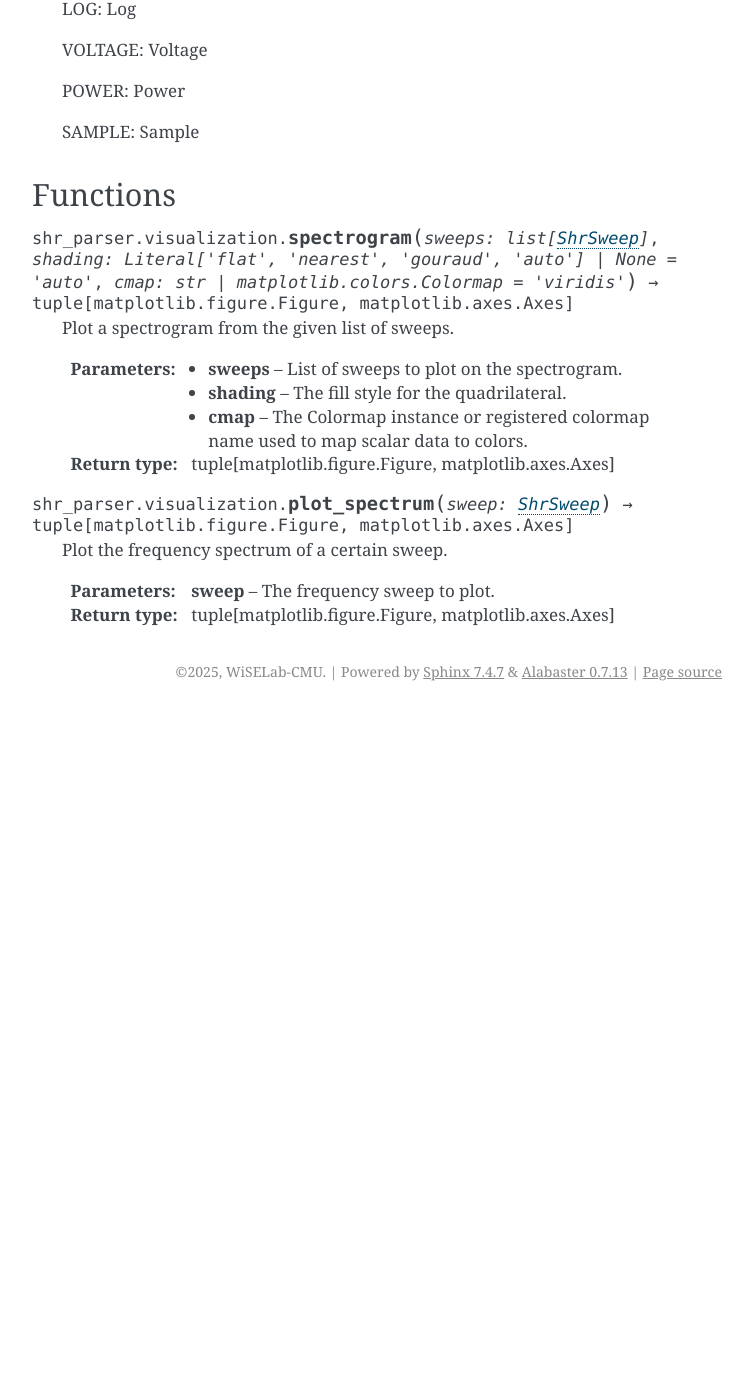
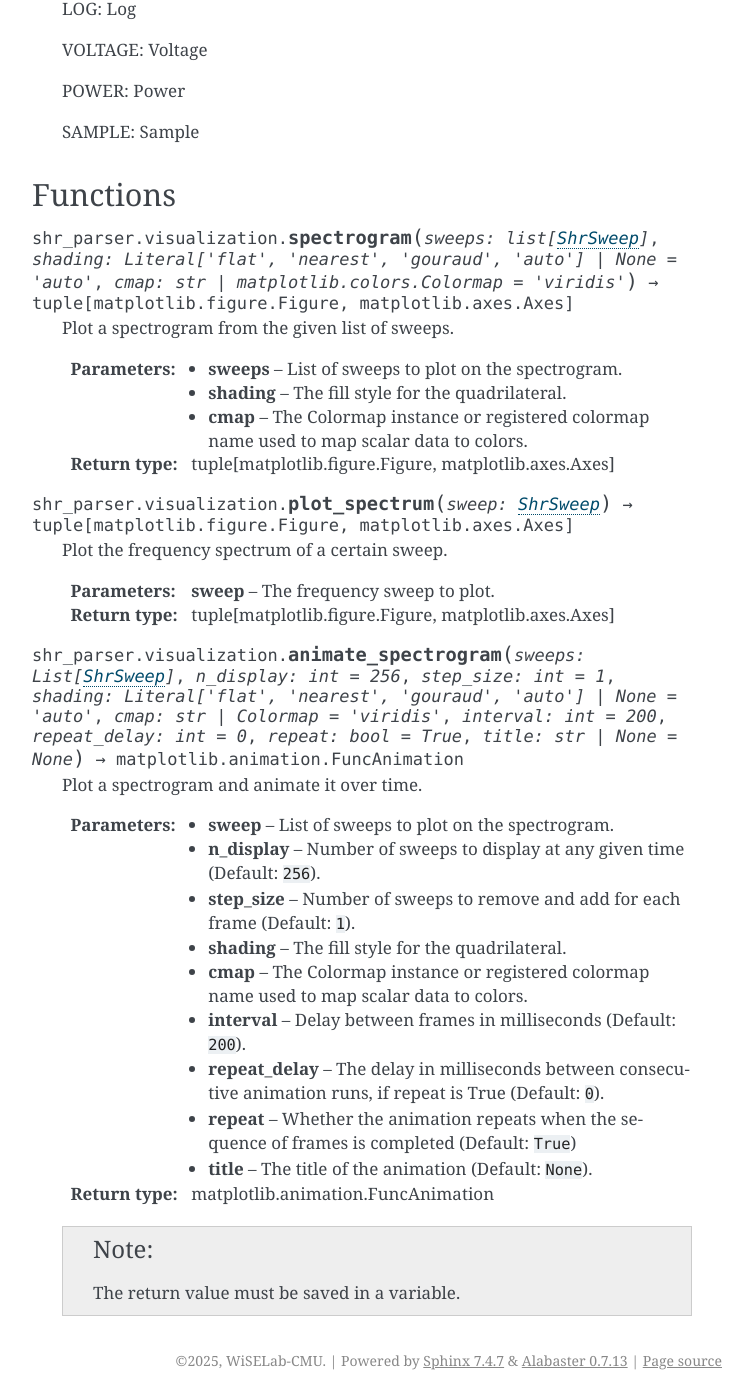
Before and after one commit to WiseLabCMU/py-shr-parser, a Sphinx documentation site: the page built from Documentation/pyshrparser_api.rst, in a window 1280 px wide and 1400 px high, scrolled down 9192 px. Shown: the whole window, without its empty margins (388-1141 px from the left). Built offline with Sphinx 7.4.7, drawn with Linux system fonts in a browser that asks for light colours; before the commit the page ends 9903 px from its top, so only the background shows below that; some of the changed text lies outside the part shown.

Commit message:
Ad more docs

```diff
--- a/Documentation/pyshrparser_api.rst
+++ b/Documentation/pyshrparser_api.rst
@@ -547,3 +547,22 @@ Functions
     :param sweep: The frequency sweep to plot.
 
     :rtype: tuple[matplotlib.figure.Figure, matplotlib.axes.Axes]
+
+.. function:: animate_spectrogram(sweeps: List[ShrSweep], n_display: int = 256, step_size: int = 1, shading: Literal["flat", "nearest", "gouraud", "auto"] | None = 'auto', cmap: str | Colormap = 'viridis', interval: int = 200, repeat_delay: int = 0, repeat: bool = True, title: str | None = None) -> matplotlib.animation.FuncAnimation
+
+    Plot a spectrogram and animate it over time.
+
+    :param sweep: List of sweeps to plot on the spectrogram.
+    :param n_display: Number of sweeps to display at any given time (Default: ``256``).
+    :param step_size: Number of sweeps to remove and add for each frame (Default: ``1``).
+    :param shading: The fill style for the quadrilateral.
+    :param cmap: The Colormap instance or registered colormap name used to map scalar data to colors.
+    :param interval: Delay between frames in milliseconds (Default: ``200``).
+    :param repeat_delay: The delay in milliseconds between consecutive animation runs, if repeat is True (Default: ``0``).
+    :param repeat: Whether the animation repeats when the sequence of frames is completed (Default: ``True``)
+    :param title: The title of the animation (Default: ``None``).
+    :rtype: matplotlib.animation.FuncAnimation
+
+    .. note::
+
+        The return value must be saved in a variable.
```
Also changed, not shown: Documentation/examples.rst (+20 -0 lines), 2 other files.
